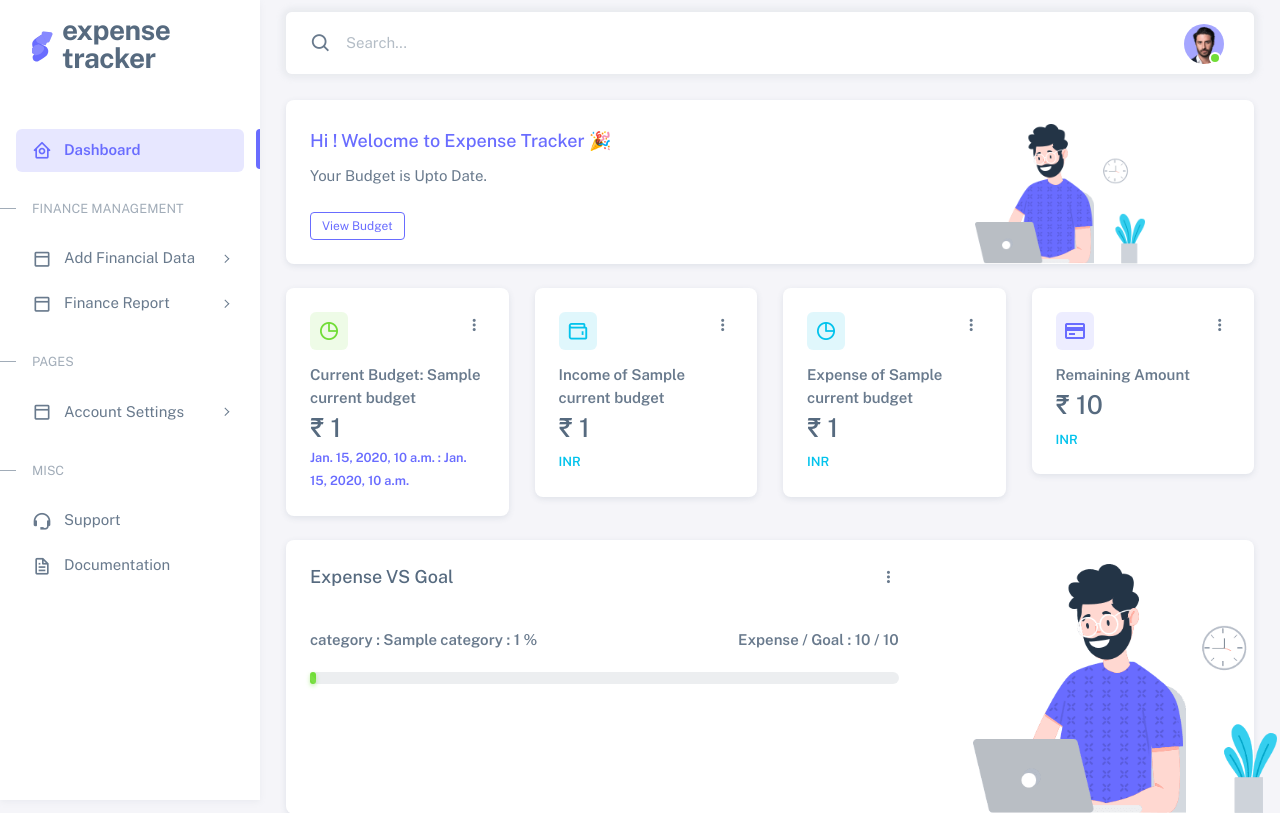
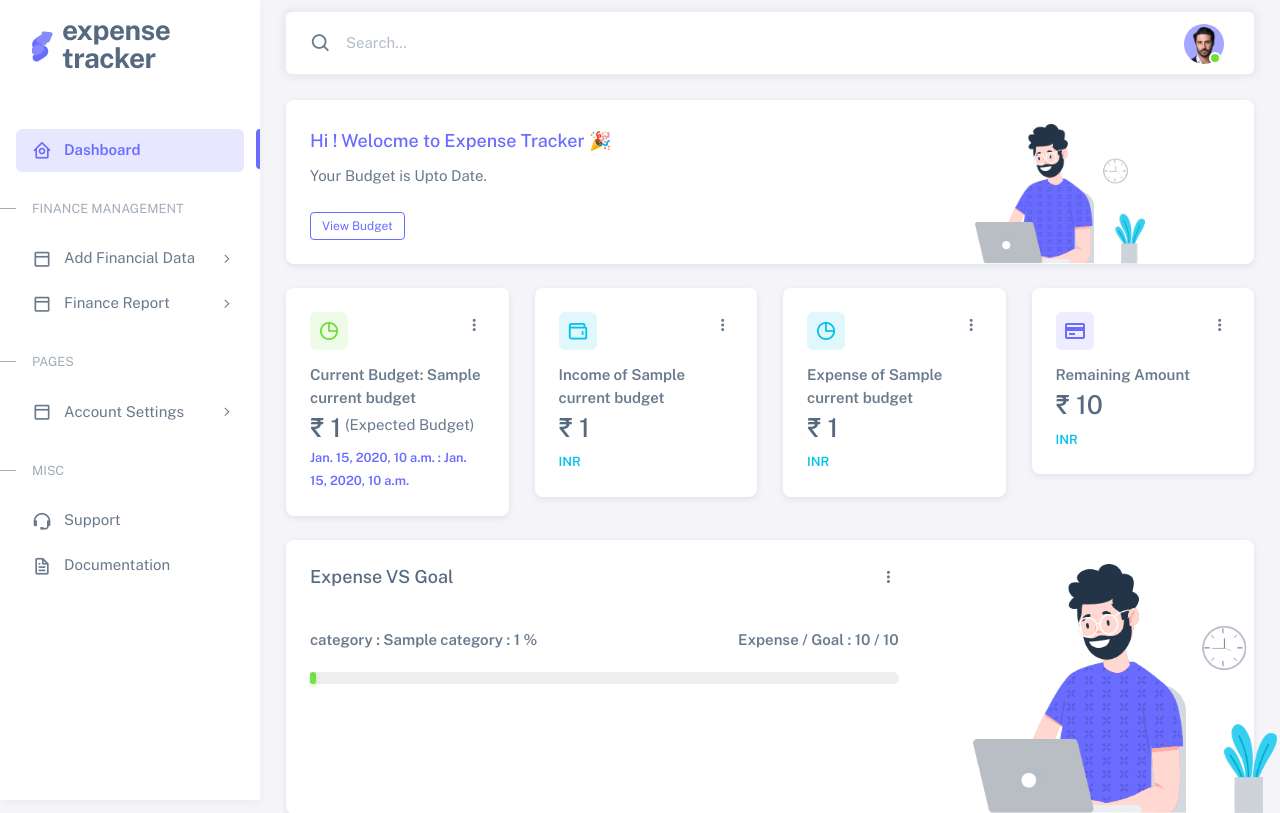
Before and after one commit to AppzDjangoDev/expense_tracker, a Django app: template templates/user/dashboard.html in a window 1280 px wide. Shown: the top 813 px of the page. Run offline with Django 4.2, Linux system fonts and the light colour scheme; the template is opened without the code that fills it: most values are stand-ins (such as "Sample title", 1, 10 or a date in 2020); some libraries are stand-ins or nearby versions.

Commit message:
dashboard tweak

```diff
--- a/templates/user/dashboard.html
+++ b/templates/user/dashboard.html
@@ -477,7 +477,7 @@
                           </div>
                           {% if current_budget %}
                           <span class="fw-semibold d-block mb-1">Current Budget: {{current_budget.name}}</span>
-                          <h3 class="card-title text-nowrap mb-1">₹ {{current_budget.total_amount}} </h3>
+                          <span class="d-flex"><h3 class="card-title text-nowrap mb-1 mr-2">₹ {{current_budget.total_amount}}</h3>&nbsp(Expected Budget)</span>
                           <small class="text-primary fw-semibold"></i> {{current_budget.start_date}} : {{current_budget.end_date}}</small>
                           {% elif previous_budget %}
                           <span class="fw-semibold d-block mb-1">Previous Budget: {{previous_budget.name}}</span>
```
